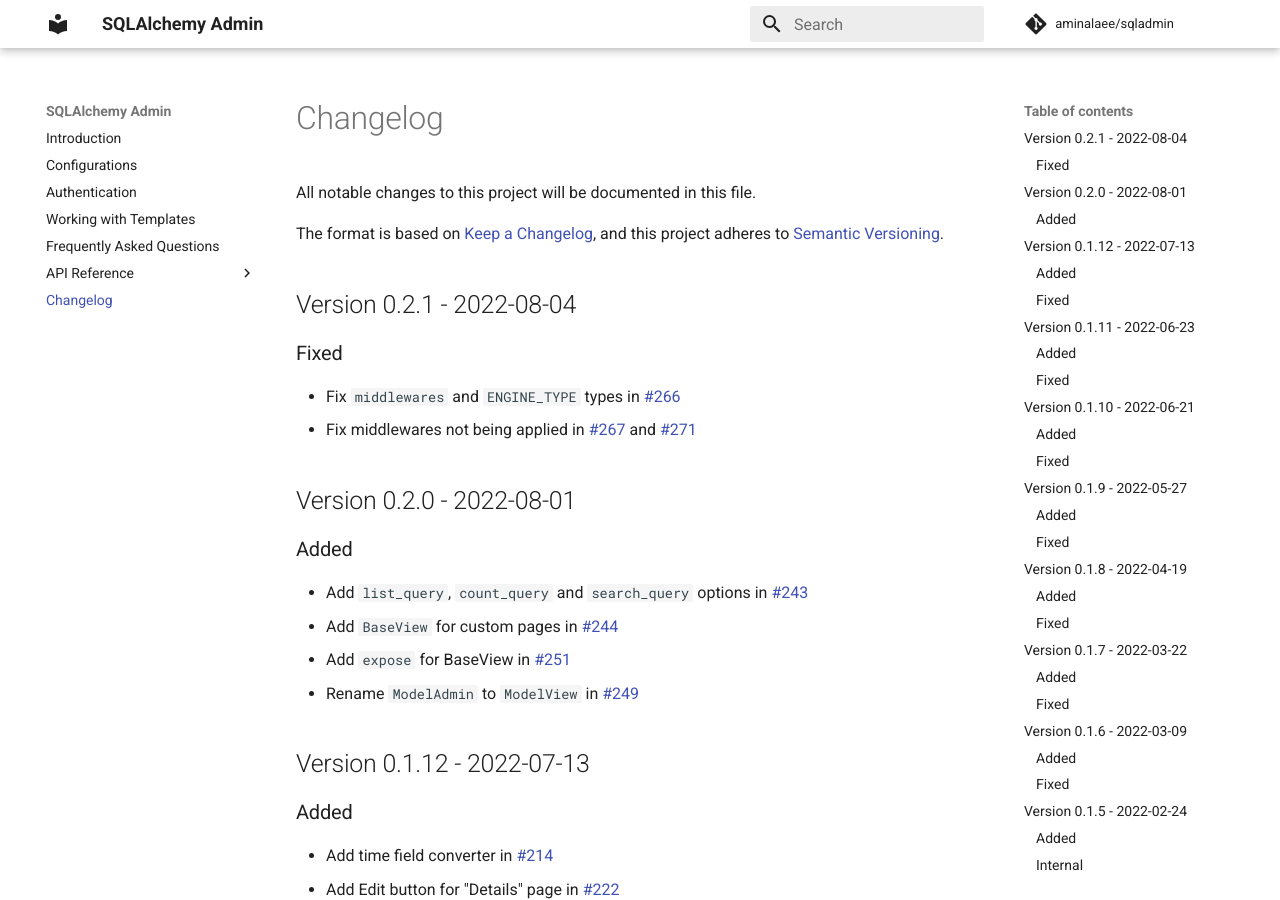
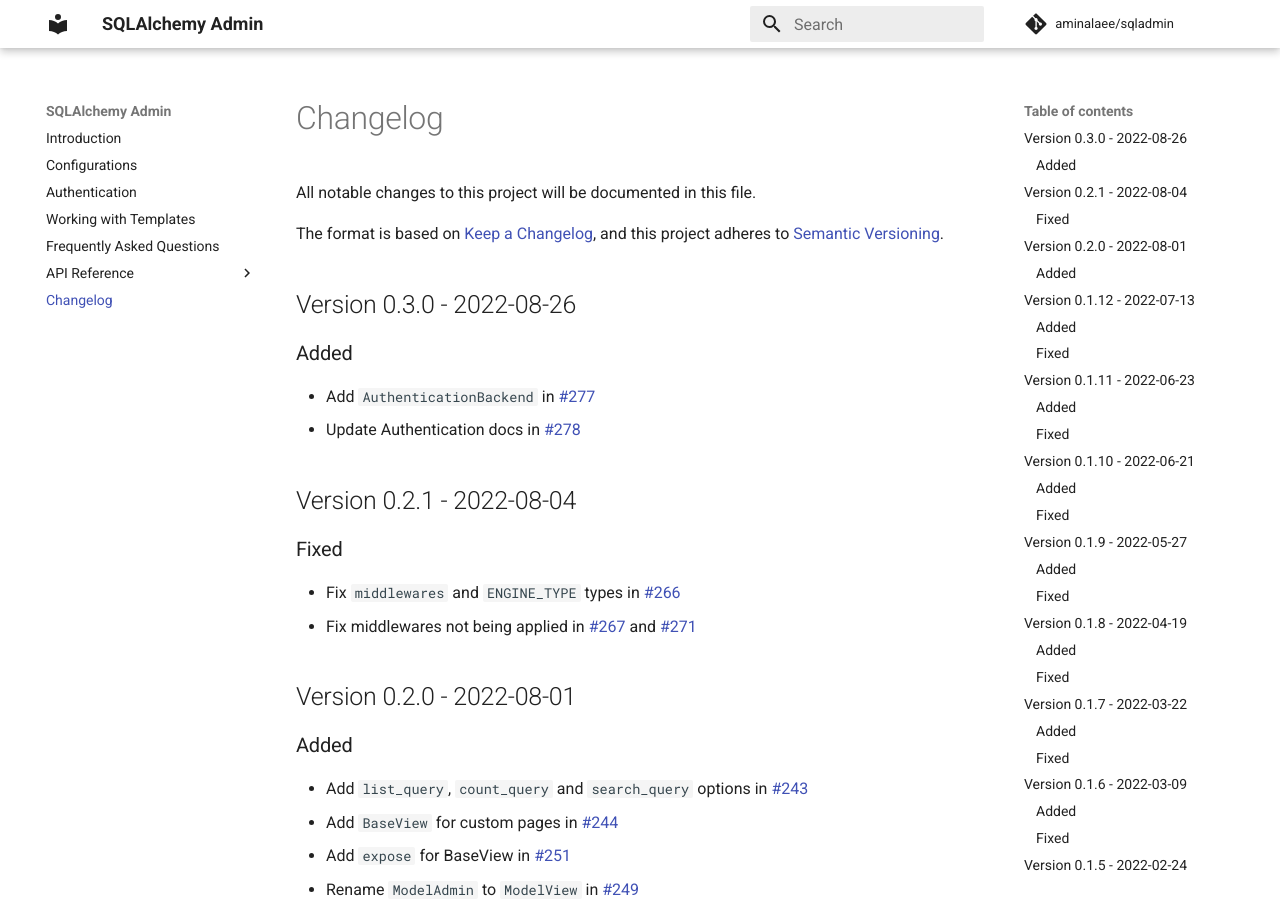
Before and after one commit to aminalaee/sqladmin, an MkDocs documentation site: the page built from docs/changelog.md, in a window 1280 px wide and 900 px high. Built offline with MkDocs 1.6.1 and Material for MkDocs 9.7.7, drawn with Linux system fonts in a browser that asks for light colours; comment, search, counter and statistics services are not loaded.

Commit message:
Version 0.3.0 (#285)

```diff
--- a/docs/changelog.md
+++ b/docs/changelog.md
@@ -3,6 +3,13 @@
 
 The format is based on [Keep a Changelog](https://keepachangelog.com/en/1.0.0/),
 and this project adheres to [Semantic Versioning](https://semver.org/spec/v2.0.0.html).
+
+## Version 0.3.0 - 2022-08-26
+
+### Added
+
+* Add `AuthenticationBackend` in [#277](https://github.com/aminalaee/sqladmin/pull/277)
+* Update Authentication docs in [#278](https://github.com/aminalaee/sqladmin/pull/278)
 
 ## Version 0.2.1 - 2022-08-04
 
--- a/sqladmin/__init__.py
+++ b/sqladmin/__init__.py
@@ -1,7 +1,7 @@
 from sqladmin.application import Admin, expose
 from sqladmin.models import BaseView, ModelAdmin, ModelView
 
-__version__ = "0.2.1"
+__version__ = "0.3.0"
 
 __all__ = [
     "Admin",
```
Also changed, not shown: CHANGELOG.md (+9 -0 lines).
